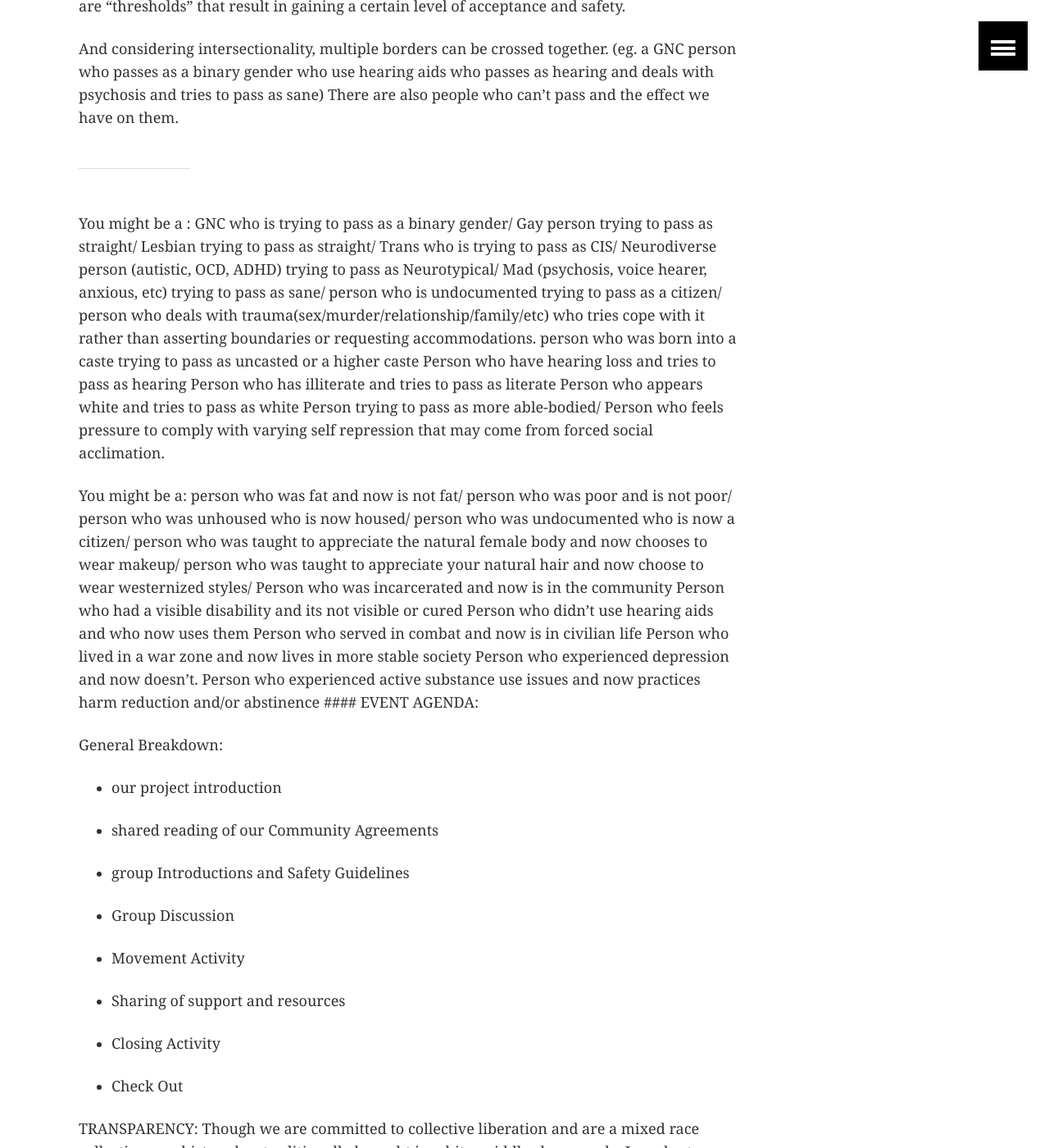
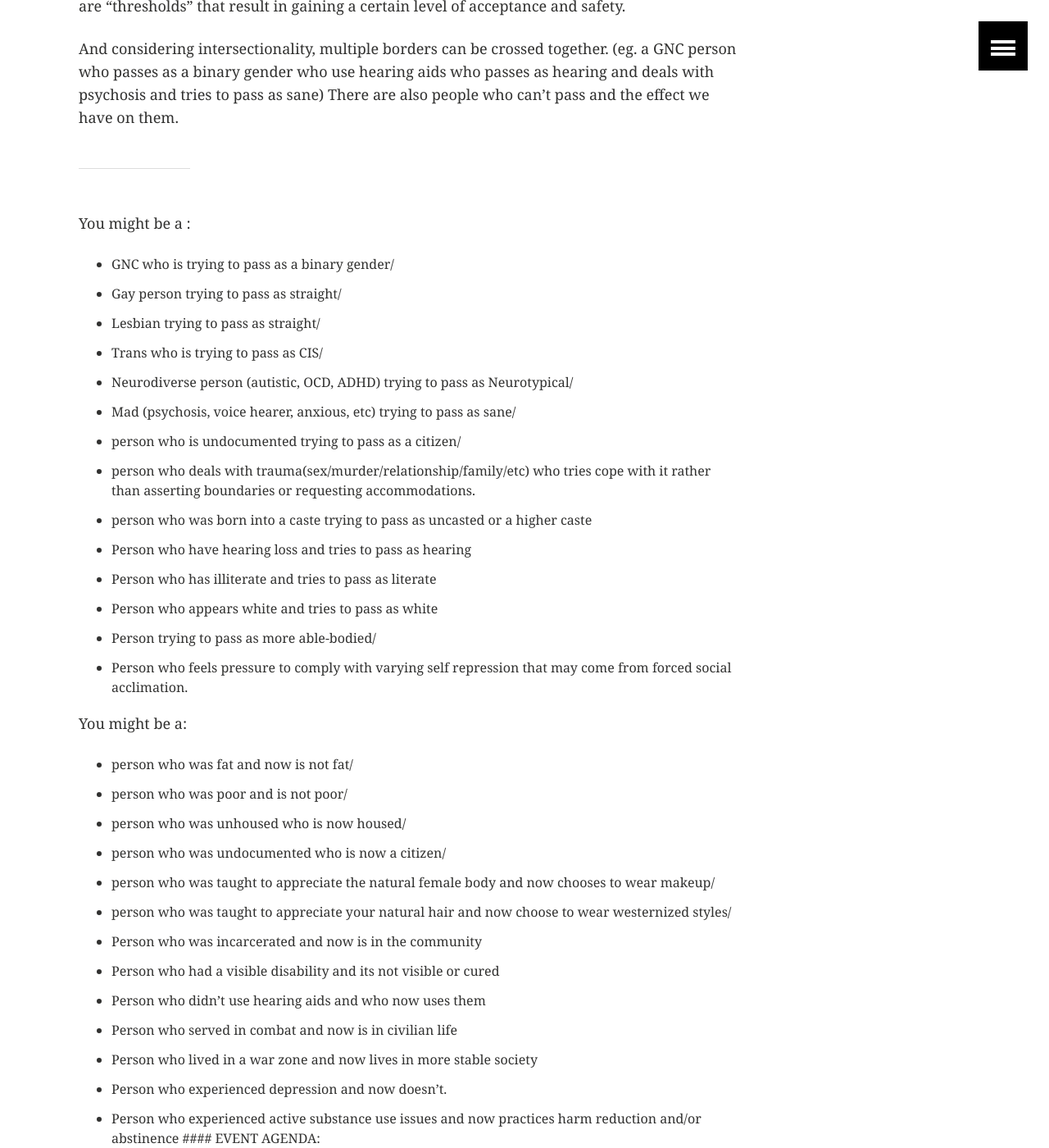
Before and after one commit to nycicarus/nycicarus.github.io, a Jekyll site: the page built from _posts/events/2019-06-05-crossing-borders.md, in a window 1280 px wide and 1400 px high, scrolled down 896 px. Shown: the whole window at 82% size. Built offline with Jekyll 4.4.1, drawn with Linux system fonts in a browser that asks for light colours; comment, search, counter and statistics services are not loaded.

```diff
--- a/_posts/events/2019-06-05-crossing-borders.md
+++ b/_posts/events/2019-06-05-crossing-borders.md
@@ -34,35 +34,35 @@ And considering intersectionality, multiple borders can be crossed together. (eg
 ------------------
 
 You might be a :
-GNC who is trying to pass as a binary gender/
-Gay person trying to pass as straight/
-Lesbian trying to pass as straight/
-Trans who is trying to pass as CIS/
-Neurodiverse person (autistic, OCD, ADHD) trying to pass as Neurotypical/
-Mad (psychosis, voice hearer, anxious, etc) trying to pass as sane/
-person who is undocumented trying to pass as a citizen/
-person who deals with trauma(sex/murder/relationship/family/etc) who tries cope with it rather than asserting boundaries or requesting accommodations.
-person who was born into a caste trying to pass as uncasted or a higher caste
-Person who have hearing loss and tries to pass as hearing
-Person who has illiterate and tries to pass as literate
-Person who appears white and tries to pass as white
-Person trying to pass as more able-bodied/
-Person who feels pressure to comply with varying self repression that may come from forced social acclimation.
+* GNC who is trying to pass as a binary gender/
+* Gay person trying to pass as straight/
+* Lesbian trying to pass as straight/
+* Trans who is trying to pass as CIS/
+* Neurodiverse person (autistic, OCD, ADHD) trying to pass as Neurotypical/
+* Mad (psychosis, voice hearer, anxious, etc) trying to pass as sane/
+* person who is undocumented trying to pass as a citizen/
+* person who deals with trauma(sex/murder/relationship/family/etc) who tries cope with it rather than asserting boundaries or requesting accommodations.
+* person who was born into a caste trying to pass as uncasted or a higher caste
+* Person who have hearing loss and tries to pass as hearing
+* Person who has illiterate and tries to pass as literate
+* Person who appears white and tries to pass as white
+* Person trying to pass as more able-bodied/
+* Person who feels pressure to comply with varying self repression that may come from forced social acclimation.
 
 You might be a:
-person who was fat and now is not fat/
-person who was poor and is not poor/
-person who was unhoused who is now housed/
-person who was undocumented who is now a citizen/
-person who was taught to appreciate the natural female body and now chooses to wear makeup/
-person who was taught to appreciate your natural hair and now choose to wear westernized styles/
-Person who was incarcerated and now is in the community
-Person who had a visible disability and its not visible or cured
-Person who didn’t use hearing aids and who now uses them
-Person who served in combat and now is in civilian life
-Person who lived in a war zone and now lives in more stable society
-Person who experienced depression and now doesn’t.
-Person who experienced active substance use issues and now practices harm reduction and/or abstinence #### EVENT AGENDA:
+* person who was fat and now is not fat/
+* person who was poor and is not poor/
+* person who was unhoused who is now housed/
+* person who was undocumented who is now a citizen/
+* person who was taught to appreciate the natural female body and now chooses to wear makeup/
+* person who was taught to appreciate your natural hair and now choose to wear westernized styles/
+* Person who was incarcerated and now is in the community
+* Person who had a visible disability and its not visible or cured
+* Person who didn’t use hearing aids and who now uses them
+* Person who served in combat and now is in civilian life
+* Person who lived in a war zone and now lives in more stable society
+* Person who experienced depression and now doesn’t.
+* Person who experienced active substance use issues and now practices harm reduction and/or abstinence #### EVENT AGENDA:
 
 General Breakdown:
 
```
